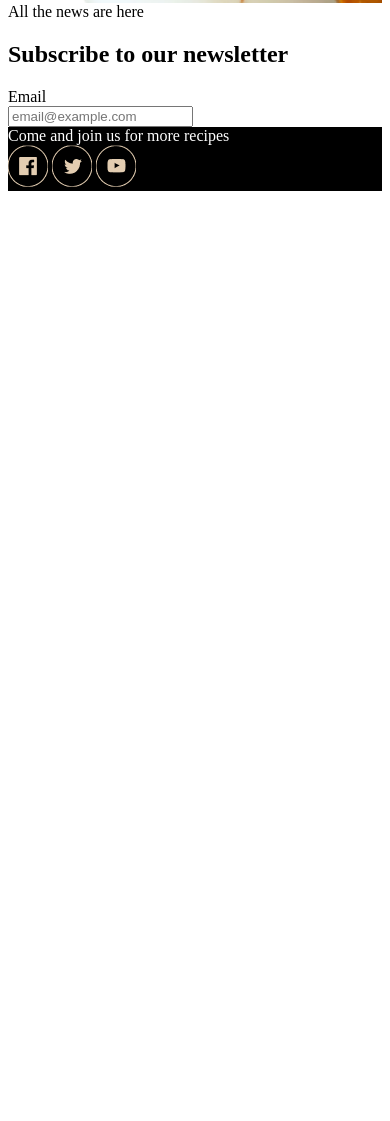
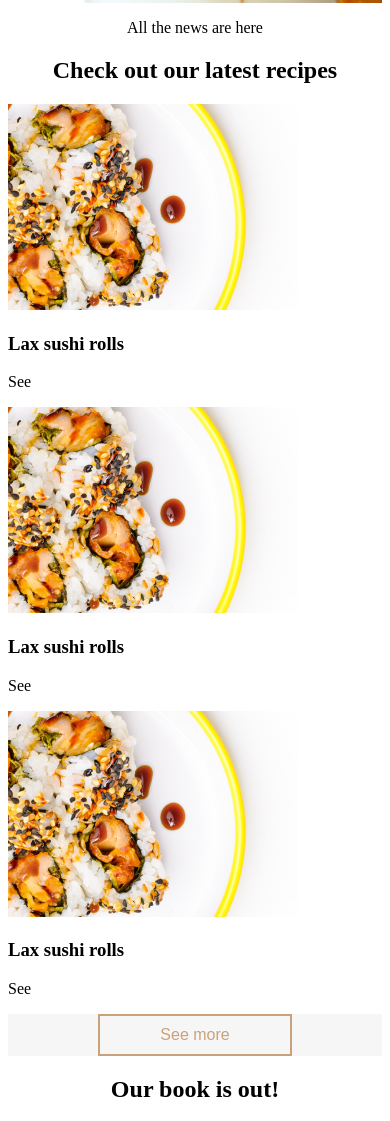
Before and after one commit to gauti94/vef-1-hopverkefni1, a website: page index.html in a window 390 px wide. Shown: the part 879-2000 px from the top of the page. Before the commit the page ends 1078 px from the top, so only its background shows below. Drawn offline with Linux system fonts and the light colour scheme.

Commit message:
hrá mobile forsíða komin upp

```diff
--- a/index.html
+++ b/index.html
@@ -1,22 +1,21 @@
 <!DOCTYPE html>
 <html lang="en">
   <head>
-    <meta charset="UTF-8">
-    <meta name="viewport" content="width=device-width, initial-scale=1.0">
+    <meta charset="UTF-8" />
+    <meta name="viewport" content="width=device-width, initial-scale=1.0" />
     <title>Yum&yum</title>
-    <link rel="stylesheet" href="./styles.css">
+    <link rel="stylesheet" href="./styles.css" />
   </head>
   <body>
+    <nav>
+      <div class="nav-logo">Yum&yum</div>
+      <div class="ham-menu">
+        <img src="./img/burgerMenu.png" alt="burger menu" />
+      </div>
+    </nav>
 
-        <nav>
-            <div class="nav-logo">
-                Yum&yum
-            </div>
-            <div class="ham-menu">
-                <img src="./img/burgerMenu.png" alt="burger menu">
-            </div>
+    <div class="wrapper">
 
-        </nav>
 
     <section class="hero-section">
       <div class="content-overlay">
@@ -26,28 +25,129 @@
       </div>
     </section>
 
+    <section class="latest-recipes-section">
+      <div>
+        <p>All the news are here</p>
+      </div>
+      <div>
+        <h2>Check out our latest recipes</h2>
+      </div>
+
+      <div class="card">
+        <div>
+          <img src="./img/laxSushiRolls.png" alt="Lax Sushi Rolls" />
+        </div>
+        <div>
+          <h3>Lax sushi rolls</h3>
+        </div>
+        <div>
+          <p>See</p>
+        </div>
+      </div>
+      <div class="card">
+        <div>
+          <img src="./img/laxSushiRolls.png" alt="Lax Sushi Rolls" />
+        </div>
+        <div>
+          <h3>Lax sushi rolls</h3>
+        </div>
+        <div>
+          <p>See</p>
+        </div>
+      </div>
+      <div class="card">
+        <div>
+          <img src="./img/laxSushiRolls.png" alt="Lax Sushi Rolls" />
+        </div>
+        <div>
+          <h3>Lax sushi rolls</h3>
+          <div>
+            <p>See</p>
+          </div>
+        </div>
+      </div>
+      <div class="div-button">
+        <button>See more</button>
+      </div>
+    </section>
+
+    <section class="book">
+        <div class="card">
+            <h2>Our book is out!</h2>
+            <p>As you pour the first glass of your favorite Chianti or Chardonnay</p>
+            <div class="div-button">
+                <button>Go to store</button>
+            </div>
+            <div>
+                <img src="./img/Magazine.png" alt="">
+            </div>
+        </div>
+    </section>
+
+    <section class="latest-recipes-section">
+        <div>
+          <p>All the news are here</p>
+        </div>
+        <div>
+          <h2>Check out our latest recipes</h2>
+        </div>
+
+        <div class="card">
+          <div>
+            <img src="./img/Legumes.png" alt="Legumes printaniers" />
+          </div>
+          <div>
+            <h3>Legumes printaniers</h3>
+          </div>
+          <div>
+            <p>See</p>
+          </div>
+        </div>
+        <div class="card">
+          <div>
+            <img src="./img/Legumes.png" alt="Legumes printaniers" />
+          </div>
+          <div>
+            <h3>Legumes printaniers</h3>
+          </div>
+          <div>
+            <p>See</p>
+          </div>
+        </div>
+        <div class="div-button">
+          <button>See more</button>
+        </div>
+      </section>
+
+</div>
+
     <footer>
       <section class="subscribe">
-                <div>All the news are here</div>
+        <div>
+          <p>All the news are here</p>
+        </div>
+        <div>
           <h2>Subscribe to our newsletter</h2>
+        </div>
         <div>
           <label for="email">Email</label>
         </div>
-                <input type="email" placeholder="email@example.com">
-
-
+        <input type="email" placeholder="email@example.com" />
+        <button>Subscribe now</button>
       </section>
       <section class="socials">
-                <div>Come and join us for more recipes</div>
         <div>
-                    <img src="./img/Facebook-Icon.png" alt="facebook icon">
-                    <img src="./img/Twitter-Icon.png" alt="facebook icon">
-                    <img src="./img/YouTube-Icon.png" alt="facebook icon">
-
+          <p>Come and join us for more recipes</p>
         </div>
-
+        <div>
+          <img src="./img/Facebook-Icon.png" alt="facebook icon" />
+          <img src="./img/Twitter-Icon.png" alt="facebook icon" />
+          <img src="./img/YouTube-Icon.png" alt="facebook icon" />
+        </div>
+        <div>
+          <h2>yamyam.com</h2>
+        </div>
       </section>
     </footer>
-
   </body>
 </html>
--- a/styles.css
+++ b/styles.css
@@ -1,3 +1,7 @@
+.wrapper {
+    text-align: center;
+}
+
 nav {
     display: flex;
     flex-direction: row;
@@ -51,7 +55,57 @@ nav {
     color: white;
 }
 
-.socials {
+footer {
+    display: flex;
+    flex-direction: column;
+    justify-content: center;
+    text-align: center;
+}
+
+.subscribe {
     background-color: black;
     color: white;
 }
+
+.subscribe input[type="email"] {
+    border: none;
+    border-bottom: 2px solid #c9a27c;
+    background: none;
+    color: white;
+    padding: 10px 0;
+    font-size: 16px;
+    outline: none;
+    width: 100%;
+    max-width: 300px;
+    margin: 0 auto 20px auto;
+    display: block;
+    text-align: center;
+}
+
+button {
+    border: 2px solid #c9a27c;
+    background-color: transparent;
+    color: #c9a27c;
+    font-size: 16px;
+    padding: 10px 60px;
+    cursor: pointer;
+    transition: background-color 0.3s ease;
+}
+
+.button {
+    text-align: center;
+}
+
+.div-button {
+    text-align: center;
+    background-color: #F6F6F6;
+
+}
+
+.card {
+    text-align: left;
+}
+
+.book .card {
+    text-align: center;
+}
```
Also changed, not shown: img/Legumes.png (added), img/Magazine.png (added), img/laxSushiRolls.png (added). Lines whose indentation alone changed are shown as unchanged.
